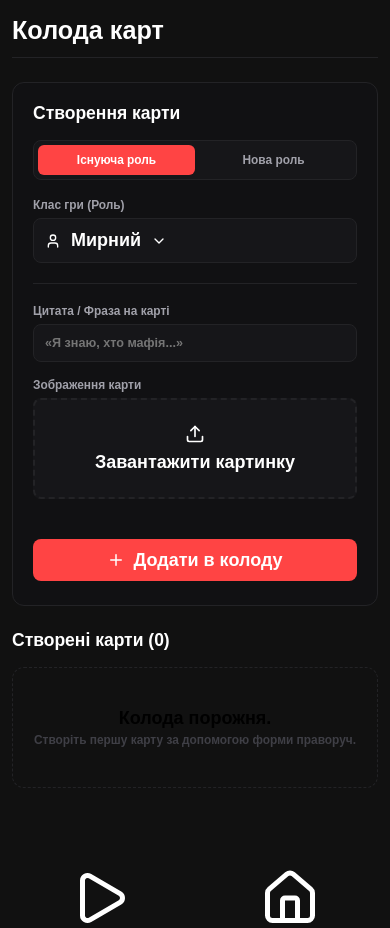
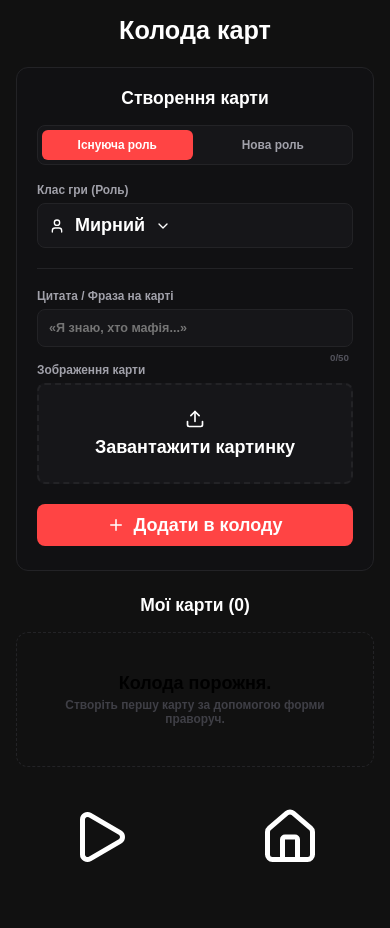
Before and after one commit to Gafum/mafia-game, a SvelteKit app: page /custom-cards in a window 390 px wide. Built offline with nearby package versions, Linux system fonts and the light colour scheme; a web font is replaced by a local one.

Commit message:
fixing styles in custom-cards page

```diff
--- a/src/lib/UI/Buttons/SimpleLink.css
+++ b/src/lib/UI/Buttons/SimpleLink.css
@@ -4,6 +4,10 @@
 
 .green {
 	--main-bg-color: #2c9182;
+}
+
+.transparent {
+	--main-bg-color: #161619;
 }
 
 .link-style {
@@ -29,10 +33,18 @@
 	-webkit-tap-highlight-color: transparent;
 }
 
+.link-style.transparent {
+	border: 1px solid #232326;
+}
+
 @media (hover: hover) {
 	.link-style:hover {
 		filter: brightness(1.15);
 		box-shadow: 0px 0px 8px var(--main-bg-color);
+	}
+
+	.link-style.transparent:hover {
+		box-shadow: 0px 0px 12px #1f1f1f;
 	}
 
 	.link-style:active {
--- a/src/routes/custom-cards/+page.svelte
+++ b/src/routes/custom-cards/+page.svelte
@@ -35,9 +35,12 @@
 	let deleteModalOpen = false;
 	let cardToDeleteIndex = null;
 
-	// Валідація тегу (лише англ)
+	// Валідація тегу
 	$: if (newRoleTag) {
-		newRoleTag = newRoleTag.toLowerCase().replace(/[^a-z0-9_]/g, '');
+		newRoleTag = newRoleTag
+			.toLowerCase()
+			.replace(/[^a-z0-9_]/g, '')
+			.substring(0, 20);
 	}
 
 	// Отримання поточної назви ролі для відображення на кнопці селектора
@@ -70,26 +73,28 @@
 	}
 
 	function handleSubmit() {
-		if (!cardDescription.trim()) return; // Можна замінити на тост, якщо є
+		if (!cardDescription.substring(0, 50).trim()) return;
+		if (!imageBase64 || imageBase64.length == 0) return;
 
 		let tagToUse = selectedTag;
 
 		if (formMode === 'new' && editIndex === null) {
-			if (!newRoleName.trim() || !newRoleTag.trim()) return;
+			if (!newRoleName.substring(0, 20).trim() || !newRoleTag.substring(0, 20).trim()) return;
 
 			tagToUse = newRoleTag;
 
 			addCustomDescription(tagToUse, {
-				name: newRoleName.trim(),
-				description: newRoleDescription.trim() || 'Персонаж із власними правилами.',
+				name: newRoleName.substring(0, 20).trim(),
+				description:
+					newRoleDescription.substring(0, 300).trim() || 'Персонаж із власними правилами.',
 				iconName: selectedIconName
 			});
 			addCustomRule(tagToUse, true);
 		}
 
 		const cardData = {
-			description: cardDescription.trim(),
-			myImg: imageBase64 || 'Custom',
+			description: cardDescription.substring(0, 50).trim(),
+			myImg: imageBase64 || 'Man1',
 			tag: tagToUse
 		};
 
@@ -145,7 +150,7 @@
 
 	<div class="layout-grid">
 		<section class="cards-section">
-			<h2 class="section-title text-white">Створені карти ({$customCardsStore.length})</h2>
+			<h2 class="section-title text-white">Мої карти ({$customCardsStore.length})</h2>
 
 			{#if $customCardsStore.length === 0}
 				<div class="empty-state">
@@ -248,8 +253,10 @@
 								id="role-name"
 								placeholder="Бос, Лікар..."
 								bind:value={newRoleName}
+								maxlength="20"
 							/>
-
+							<span class="char-counter">{newRoleName.length}/20</span>
+						</div>
 						<div class="form-group">
 							<label class="text-gray" for="role-id">ID ролі (англ)</label>
 							<input
@@ -258,8 +265,9 @@
 								placeholder="boss, doctor"
 								bind:value={newRoleTag}
 								disabled={editIndex !== null}
+								maxlength="20"
 							/>
-							</div>
+							<span class="char-counter">{newRoleTag.length}/20</span>
 						</div>
 
 						<div class="form-group">
@@ -302,7 +310,9 @@
 					id="desc"
 					placeholder="«Я знаю, хто мафія...»"
 					bind:value={cardDescription}
+					maxlength="50"
 				/>
+				<span class="char-counter">{cardDescription.length}/50</span>
 			</div>
 
 			<div class="form-group">
@@ -325,7 +335,6 @@
 				</div>
 			</div>
 
-			<div class="action-buttons">
 			<button type="button" class="link-style red submit-btn-override" on:click={handleSubmit}>
 				<svelte:component
 					this={editIndex !== null ? Icons.Check : Icons.Plus}
@@ -336,14 +345,13 @@
 			</button>
 
 			{#if editIndex !== null}
-					<button class="cancel-btn text-white" on:click={resetForm}>Скасувати</button>
+				<button class="link-style transparent text-white" on:click={resetForm}>Скасувати</button>
 			{/if}
-			</div>
 		</section>
-	</div>
 	</div>
 
 	<StandardLinks />
+</div>
 
 <BaseModal open={deleteModalOpen} on:close={() => (deleteModalOpen = false)}>
 	<div class="modal-header-slot" slot="header">
@@ -378,10 +386,9 @@
 
 	.constructor-wrapper {
 		max-width: 1200px;
-		min-height: 85svh;
+
 		margin: 0 auto;
-		padding: 16px 12px 60px;
-		font-family: system-ui, -apple-system, sans-serif;
+		padding: 16px 16px 50px;
 	}
 
 	.main-header {
@@ -401,15 +408,8 @@
 		grid-template-columns: 1fr 400px;
 		gap: 24px;
 		align-items: start;
-	}
-
-	@media (max-width: 950px) {
-		.layout-grid {
-			grid-template-columns: 1fr;
-		}
-		.form-section {
-			order: -1; /* Форма зверху на мобілках для зручності додавання */
-		}
+		min-height: 70svh;
+		margin-bottom: 40px;
 	}
 
 	.cards-section,
@@ -448,7 +448,6 @@
 		border: 1px solid #232326;
 	}
 
-	/* Реальний вигляд карти (БІЛИЙ ФОН) */
 	.real-game-card {
 		background: #ffffff;
 		height: 205px;
@@ -472,6 +471,7 @@
 		border-radius: 8px;
 		height: 100%;
 		width: auto;
+		max-width: 100%;
 	}
 
 	.card-graphic-fallback {
@@ -614,6 +614,7 @@
 		border-radius: 8px;
 		margin-bottom: 18px;
 		border: 1px solid #232326;
+		gap: 5px;
 	}
 
 	.mode-selector button {
@@ -626,6 +627,8 @@
 		cursor: pointer;
 		font-size: 0.85rem;
 		font-weight: 600;
+		transition-property: color, background;
+		transition-duration: 0.2s;
 	}
 
 	.mode-selector button.active {
@@ -711,14 +714,6 @@
 		font-weight: 600;
 	}
 
-	/* КНОПКИ ДІЙ */
-	.action-buttons {
-		display: flex;
-		flex-direction: column;
-		gap: 10px;
-		margin-top: 20px;
-	}
-
 	.submit-btn-override {
 		width: 100% !important;
 		min-height: 42px !important;
@@ -729,16 +724,6 @@
 		border-radius: 8px !important;
 		font-weight: 700 !important;
 		cursor: pointer;
-	}
-
-	.cancel-btn {
-		background: transparent;
-		border: 1px solid #232326;
-		padding: 10px;
-		border-radius: 8px;
-		cursor: pointer;
-		font-size: 0.9rem;
-		font-weight: 600;
 	}
 
 	.empty-state {
@@ -756,7 +741,6 @@
 		margin-top: 4px;
 	}
 
-	/* ОФОРМЛЕННЯ МОДАЛКИ ВИДАНЕННЯ */
 	.modal-header-slot {
 		display: flex;
 		align-items: center;
@@ -802,6 +786,32 @@
 		animation: fadeIn 0.2s ease-out;
 	}
 
+	@media (max-width: 950px) {
+		.main-header {
+			margin-bottom: 10px;
+			border-bottom: none;
+		}
+
+		.main-header h1 {
+			width: 100%;
+			text-align: center;
+		}
+
+		.layout-grid {
+			grid-template-columns: 1fr;
+		}
+		.form-section {
+			order: -1; /* Форма зверху на мобілках для зручності додавання */
+		}
+	}
+
+	@media (max-width: 600px) {
+		.section-title {
+			width: 100%;
+			text-align: center;
+		}
+	}
+
 	@keyframes fadeIn {
 		from {
 			opacity: 0;
```
Lines whose indentation alone changed are shown as unchanged.
